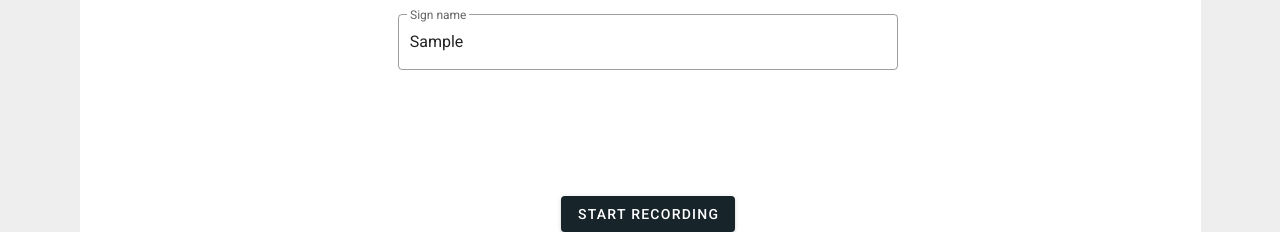
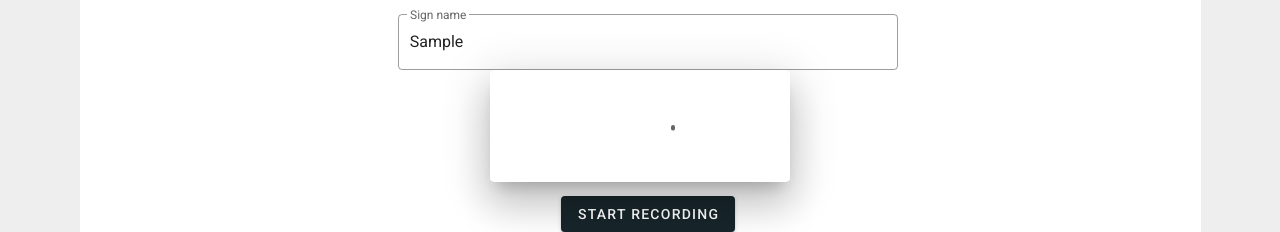
Before and after one commit to jhkritz/sign-language-api, a Vue app in the folder frontend/: page /library/addsign in a window 1280 px wide. Both pictures are taken after typing "Sample" into the empty fields and a click on the button "SUBMIT". Shown: the part 274-506 px from the top of the page. Built offline with nearby package versions, Linux system fonts and the light colour scheme; no server answers; what vue-auth would draw is missing.

Commit message:
Added a loading animation to the 'add sign' page.

```diff
--- a/frontend/src/views/addsign.vue
+++ b/frontend/src/views/addsign.vue
@@ -52,6 +52,16 @@
                                 </v-btn>
                             </v-col>
                         </v-row>
+                        <div class="text-center">
+                            <v-dialog v-model='loading' width='300' hide-overlay persistent>
+                                <v-card class='align-center justify-center'>
+                                    <v-card-text class='text-center'>
+                                        <br />
+                                        <v-progress-circular :size="70" indeterminate />
+                                    </v-card-text>
+                                </v-card>
+                            </v-dialog>
+                        </div>
                     </v-sheet>
                 </v-container>
             </v-form>
@@ -101,6 +111,7 @@
             library_id: null
         },
         data: () => ({
+            loading: false,
             valid: false,
             signname: '',
             signrules: [
@@ -159,8 +170,10 @@
                     }
                 };
                 try {
+                    this.loading = true;
                     const res = await axios(config);
                     if (res.status == 200) {
+                        this.loading = false;
                         alert('Success');
                     }
                 } catch (err) {
```
